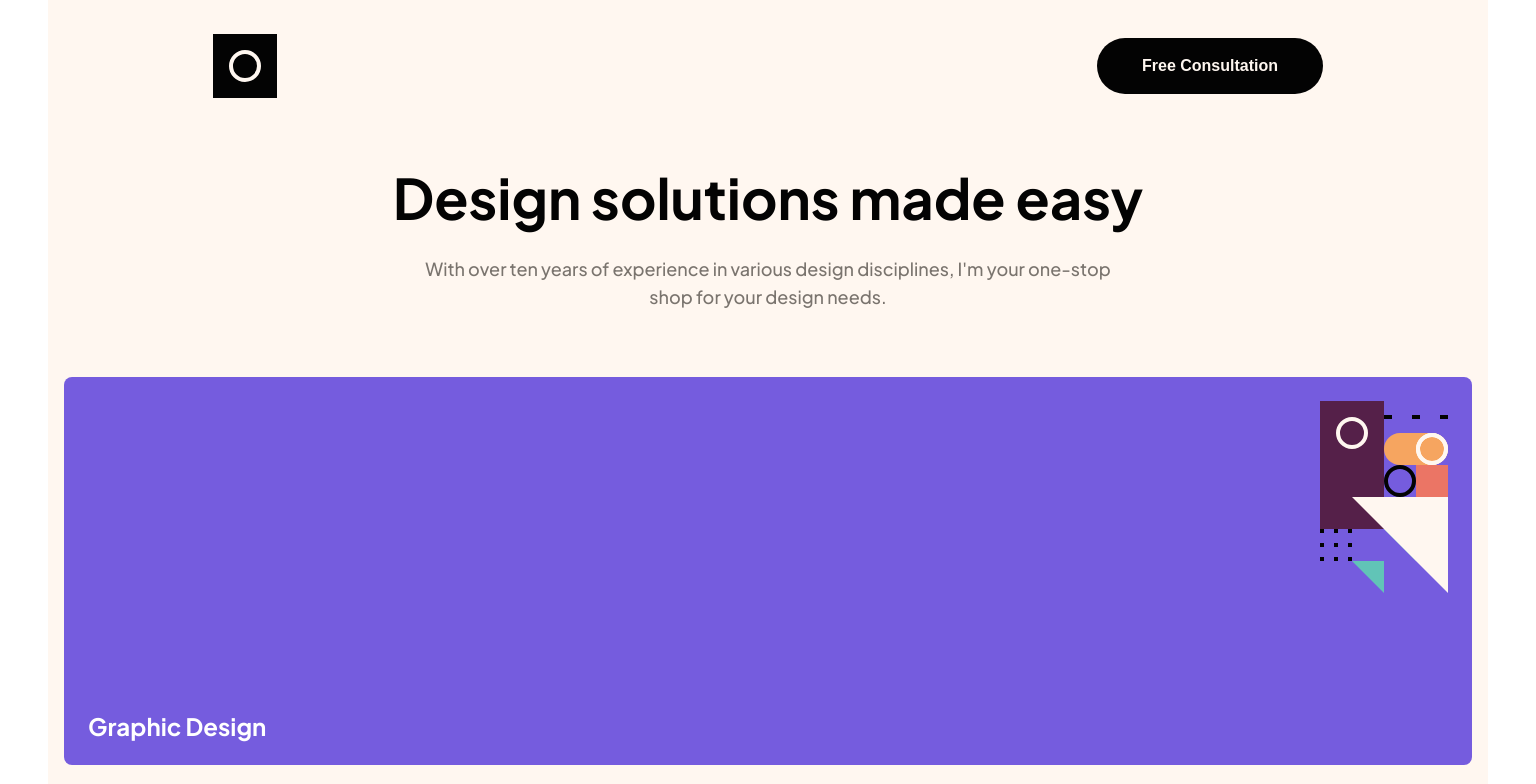
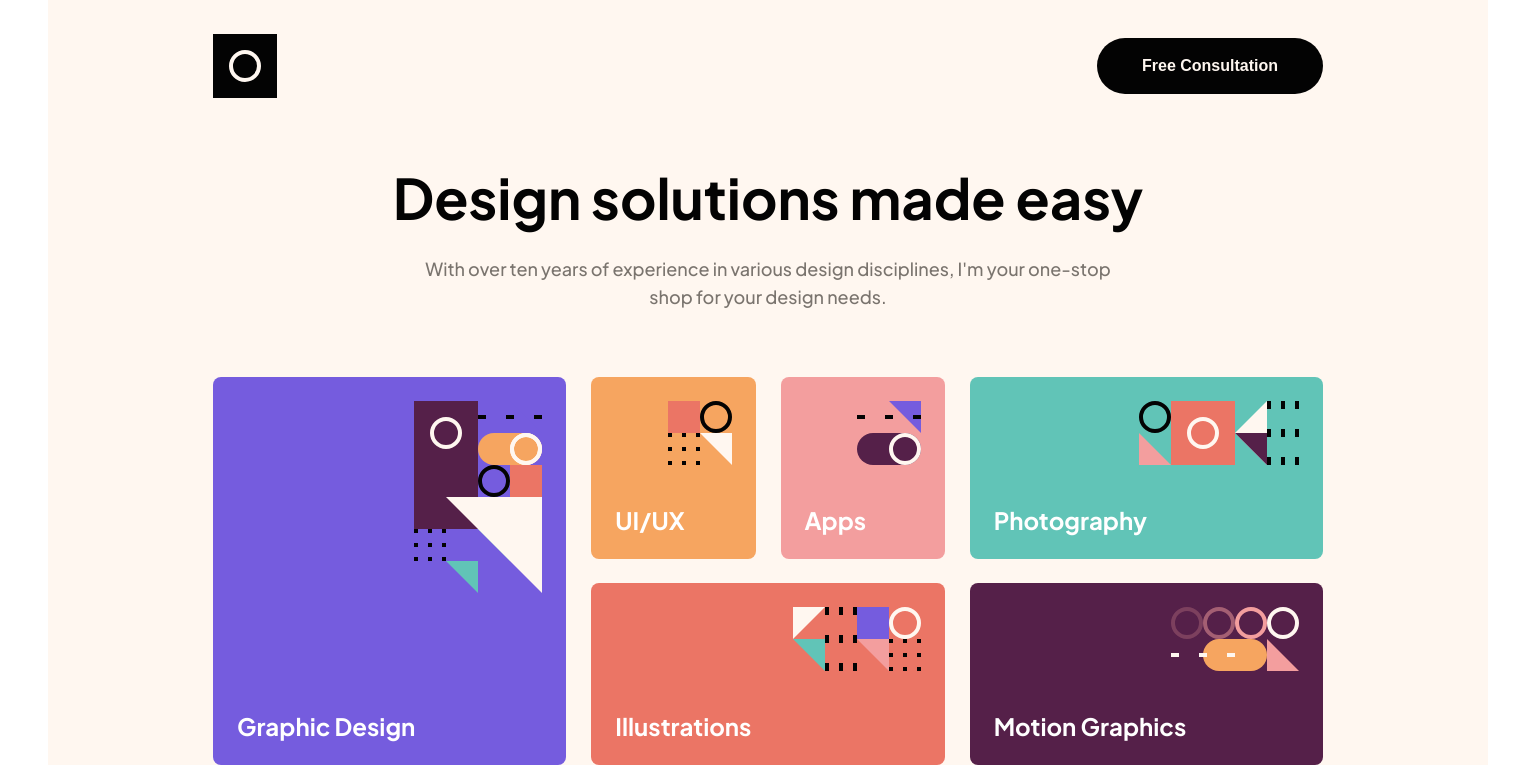
Before and after one commit to anetakasprzak/FM-single-page-design-portfolio-react, a React (Vite) app: page / in a window 1536 px wide. Shown: the top 784 px of the page. Built offline with nearby package versions, Linux system fonts and the light colour scheme.

Commit message:
grid layout for tablet and desktop

```diff
--- a/src/index.css
+++ b/src/index.css
@@ -176,6 +176,33 @@ body {
     font-size: 1.6rem;
     padding: 1.4rem 4.5rem;
   }
+
+  /* GRID */
+
+  .grid {
+    padding: 0 3.9rem;
+
+    grid-template-rows: repeat(3, 18.2rem);
+    grid-template-columns: repeat(4, 1fr);
+    column-gap: 2.4rem;
+  }
+
+  .grid--1 {
+    grid-row: 1 / 3;
+    grid-column: 1 / 3;
+  }
+
+  .grid--4 {
+    grid-column: 3 / -1;
+  }
+
+  .grid--5 {
+    grid-column: 1 / 3;
+  }
+
+  .grid--6 {
+    grid-column: 3 / -1;
+  }
 }
 
 /**********************  DESKTOP SIZE **********************/
@@ -202,4 +229,32 @@ body {
   .text {
     padding: 0 2rem;
   }
+
+  /* GRID */
+
+  .grid {
+    padding: 0 16.5rem;
+
+    grid-template-rows: repeat(2, 18.2rem);
+    grid-template-columns: repeat(6, 1fr);
+    column-gap: 2.5rem;
+  }
+
+  .grid--1 {
+    grid-row: 1 / -1;
+    grid-column: 1 / 3;
+  }
+
+  .grid--4 {
+    grid-column: 3 / 5;
+  }
+
+  .grid--5 {
+    grid-row: 1 / 2;
+    grid-column: 5 / -1;
+  }
+
+  .grid--6 {
+    grid-column: 5 / -1;
+  }
 }
```
